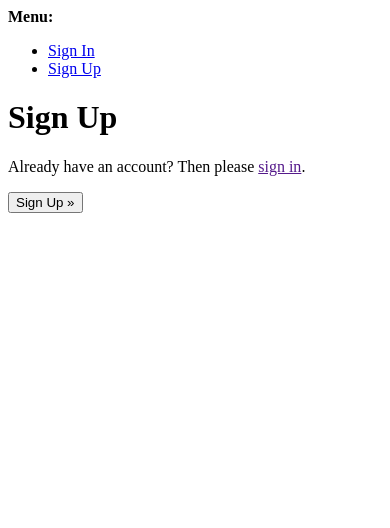
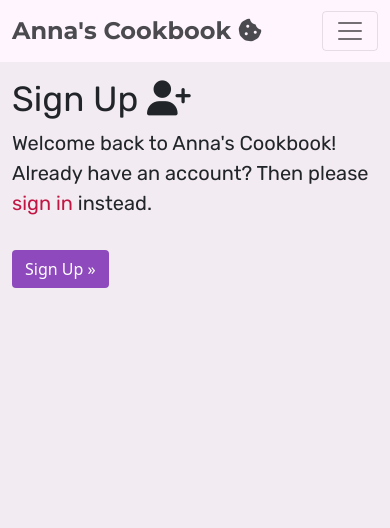
Before and after one commit to annacakes281/annas-cookbook-blog, a Django app: template templates/account/signup.html in a window 390 px wide. Shown: the top 528 px of the page. Run offline with Django 3.2, Linux system fonts and the light colour scheme; the template is opened without the code that fills it: most values are stand-ins (such as "Sample title", 1, 10 or a date in 2020); some libraries are stand-ins or nearby versions.

Commit message:
add further style to accounts pages

```diff
--- a/static/css/style.css
+++ b/static/css/style.css
@@ -106,28 +106,6 @@ body {
 }
 
 /* need to edit these  */
-.btn-signup {
-    background-color: #23BBBB;
-    color: #fff;
-}
-
-
-.btn-signup:hover,
-.btn-signup:active {
-    background-color: #fff;
-    color: #23BBBB;
-}
-
-.link {
-    color: #23BBBB;
-    text-decoration: none;
-}
-
-.link:hover,
-.link:active {
-    color: #226ed1;
-    text-decoration: underline;
-}
 
 .btn-like {
     color: #E84610;
@@ -169,25 +147,36 @@ nav {
     font-size: larger;
 }
 
-.btn-login {
+.btn-login,
+.btn-logoff,
+.btn-signup {
     background-color: #8e49bd;
     color: #fff;
 }
 
-#loginpage {
+.btn-signup:hover,
+.btn-signup:active {
+    background-color: #a69bde;
+    color: #141313;
+}
+
+.accounts-page {
     font-family: Rubik, sans-serif;
     font-size: 35px;
 }
 
-#login-welcome {
+.welcome-msg {
     font-family: Rubik, sans-serif;
     font-size: 20px;
 }
 
-#signup-link {
+.accounts-link {
     color: #c11544;
+    text-decoration: none;
 }
 
-#signup-link:hover {
+.accounts-link:hover,
+.accounts-link:active {
     color: #bb627a;
+    text-decoration: underline;
 }
--- a/templates/account/signup.html
+++ b/templates/account/signup.html
@@ -1,21 +1,32 @@
-{% extends "account/base.html" %}
+{% extends "base.html" %}
 
 {% load i18n %}
 
-{% block head_title %}{% trans "Signup" %}{% endblock head_title %}
+{% block head_title %}{% trans "Signup" %}{% endblock %}
 
 {% block content %}
-<h1>{% trans "Sign Up" %}</h1>
+<div class="container">
+    <div class="row">
+        <div class="col-md-8 mt-3 offset-md-2">
+            <h2 class="accounts-page">{% trans "Sign Up" %} <i class="fa-solid fa-user-plus"></i></h2>
 
-<p>{% blocktrans %}Already have an account? Then please <a href="{{ login_url }}">sign in</a>.{% endblocktrans %}</p>
-
+            <p class="welcome-msg">{% blocktrans %}Welcome back to Anna's Cookbook!<br>
+                Already have an account? Then please <a href="{{ login_url }}" class="accounts-link">
+                    sign in</a> instead.{% endblocktrans %}</p>
+        </div>
+    </div>
+    <div class="row">
+        <div class="col-md-8 mt-3 offset-md-2">
             <form class="signup" id="signup_form" method="post" action="{% url 'account_signup' %}">
                 {% csrf_token %}
                 {{ form.as_p }}
                 {% if redirect_field_value %}
                 <input type="hidden" name="{{ redirect_field_name }}" value="{{ redirect_field_value }}" />
                 {% endif %}
-  <button type="submit">{% trans "Sign Up" %} &raquo;</button>
+                <button class="btn btn-signup" type="submit">{% trans "Sign Up" %} &raquo;</button>
             </form>
+        </div>
+    </div>
+</div>
 
-{% endblock content %}
+{% endblock %}
```
Also changed, not shown: templates/account/login.html (+4 -4 lines), templates/account/logout.html (+22 -14 lines). Lines whose indentation alone changed are shown as unchanged.
